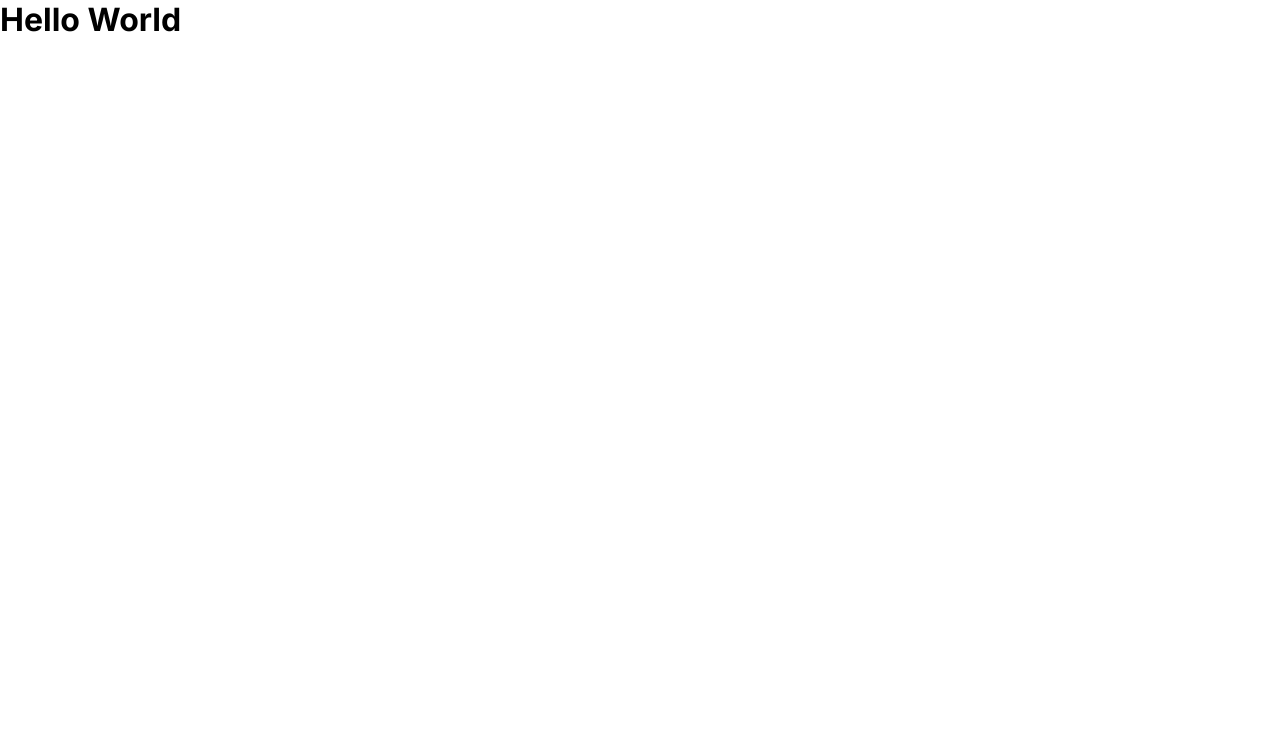
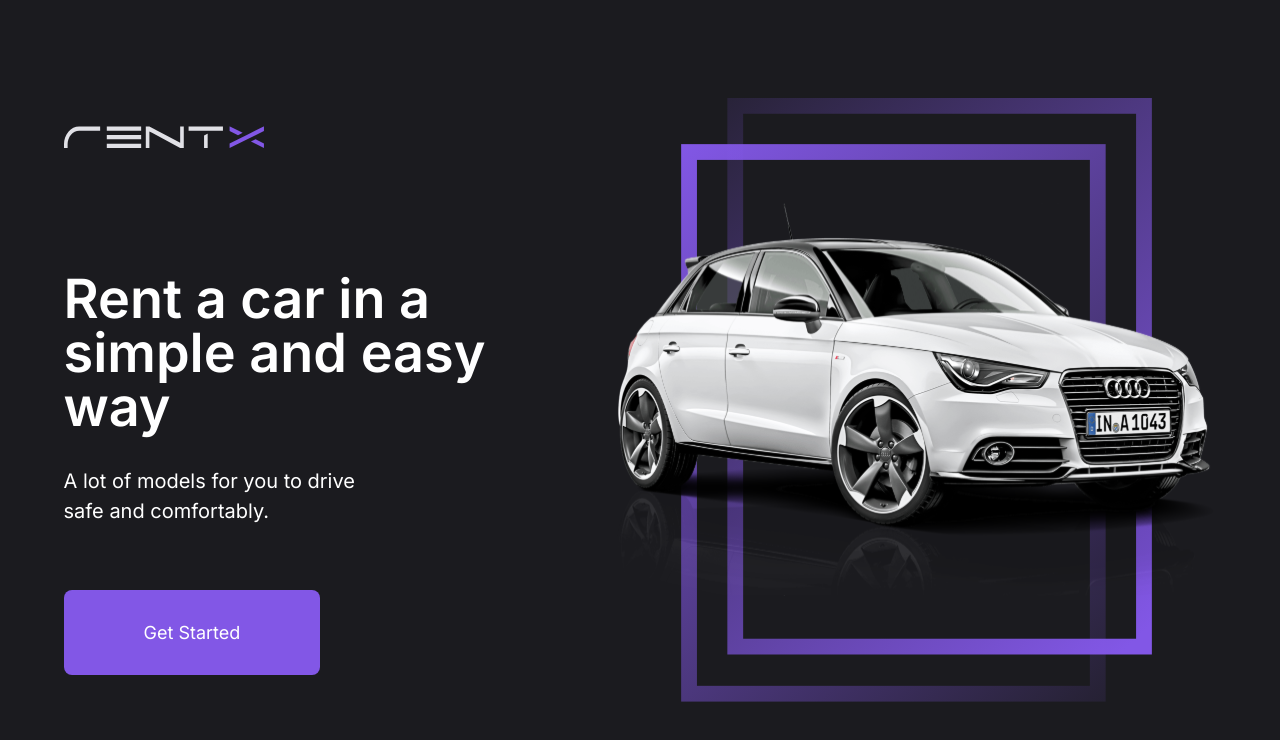
Before and after one commit to Sn0wye/rentx, a Next.js app: page / in a window 1280 px wide. Shown: the top 740 px of the page. Built offline with nearby package versions, Linux system fonts and the light colour scheme.

Commit message:
:feat: Add homepage

```diff
--- a/src/pages/index.tsx
+++ b/src/pages/index.tsx
@@ -1,6 +1,41 @@
 import type { NextPage } from 'next';
+import {
+  HomeAside,
+  HomeContainer,
+  HomeLogo,
+  HomeText,
+  HomeTitle,
+  HomeWrapper,
+} from './style';
+import logo from '../../public/img/logo.svg';
+import Image from 'next/image';
+import { Button } from '../styles/button';
+import homepageIllustration from '../../public/img/homepageIllustration.svg';
+import Link from 'next/link';
+
 const Home: NextPage = () => {
-  return <h1>Hello World</h1>;
+  return (
+    <HomeWrapper>
+      <HomeContainer>
+        <HomeLogo>
+          <Image src={logo} alt='rentX logomark' />
+        </HomeLogo>
+        <HomeTitle>Rent a car in a simple and easy way</HomeTitle>
+        <HomeText>
+          A lot of models for you to drive safe and comfortably.
+        </HomeText>
+        <Link href='/cars'>
+          <Button color='primary'>Get Started</Button>
+        </Link>
+      </HomeContainer>
+      <HomeAside>
+        <Image
+          src={homepageIllustration}
+          alt='Audi and some purple vectors behind it'
+        />
+      </HomeAside>
+    </HomeWrapper>
+  );
 };
 
 export default Home;
--- /dev/null
+++ b/src/pages/style.ts
@@ -0,0 +1,45 @@
+import { styled } from '../../stitches.config';
+
+export const HomeWrapper = styled('div', {
+  height: '100vh',
+  background: '$black',
+  display: 'flex',
+  justifyContent: 'space-around',
+});
+
+export const HomeContainer = styled('main', {
+  display: 'flex',
+  flexDirection: 'column',
+  alignItems: 'start',
+  justifyContent: 'center',
+});
+
+export const HomeLogo = styled('div', {
+  marginBottom: '7.5rem',
+});
+
+export const HomeTitle = styled('h1', {
+  fontFamily: '$archivo',
+  fontWeight: '600',
+  fontSize: '3.375rem',
+  lineHeight: '3.375rem',
+  color: '$white',
+  maxWidth: '26.625rem',
+  marginBottom: '2rem',
+});
+
+export const HomeText = styled('p', {
+  fontFamily: '$inter',
+  fontSize: '1.25rem',
+  lineHeight: '1.875rem',
+  maxWidth: '20rem',
+  color: '$white',
+  marginBottom: '4rem',
+});
+
+export const HomeAside = styled('aside', {
+  display: 'flex',
+  justifyContent: 'center',
+  alignItems: 'center',
+  maxWidth: '600px',
+});
--- /dev/null
+++ b/src/styles/button.ts
@@ -0,0 +1,29 @@
+import { styled } from '../../stitches.config';
+
+export const Button = styled('button', {
+  color: '$white',
+  padding: '2rem 5rem',
+  borderRadius: '0.5rem',
+  transition: '$transition',
+  border: 'none',
+  cursor: 'pointer',
+  fontFamily: '$inter',
+  fontSize: '1.125rem',
+
+  variants: {
+    color: {
+      primary: {
+        background: '$brand',
+        '&:hover': {
+          background: '$brandHover',
+        },
+      },
+      green: {
+        background: '$green',
+        '&:hover': {
+          background: '$greenHover',
+        },
+      },
+    },
+  },
+});
--- a/src/styles/globals.css
+++ b/src/styles/globals.css
@@ -11,3 +11,8 @@
 body {
   font-family: 'Inter', sans-serif;
 }
+
+a {
+  text-decoration: none;
+  color: inherit;
+}
```
Also changed, not shown: public/img/homepageIllustration.svg (added), public/img/logo.svg (added).
